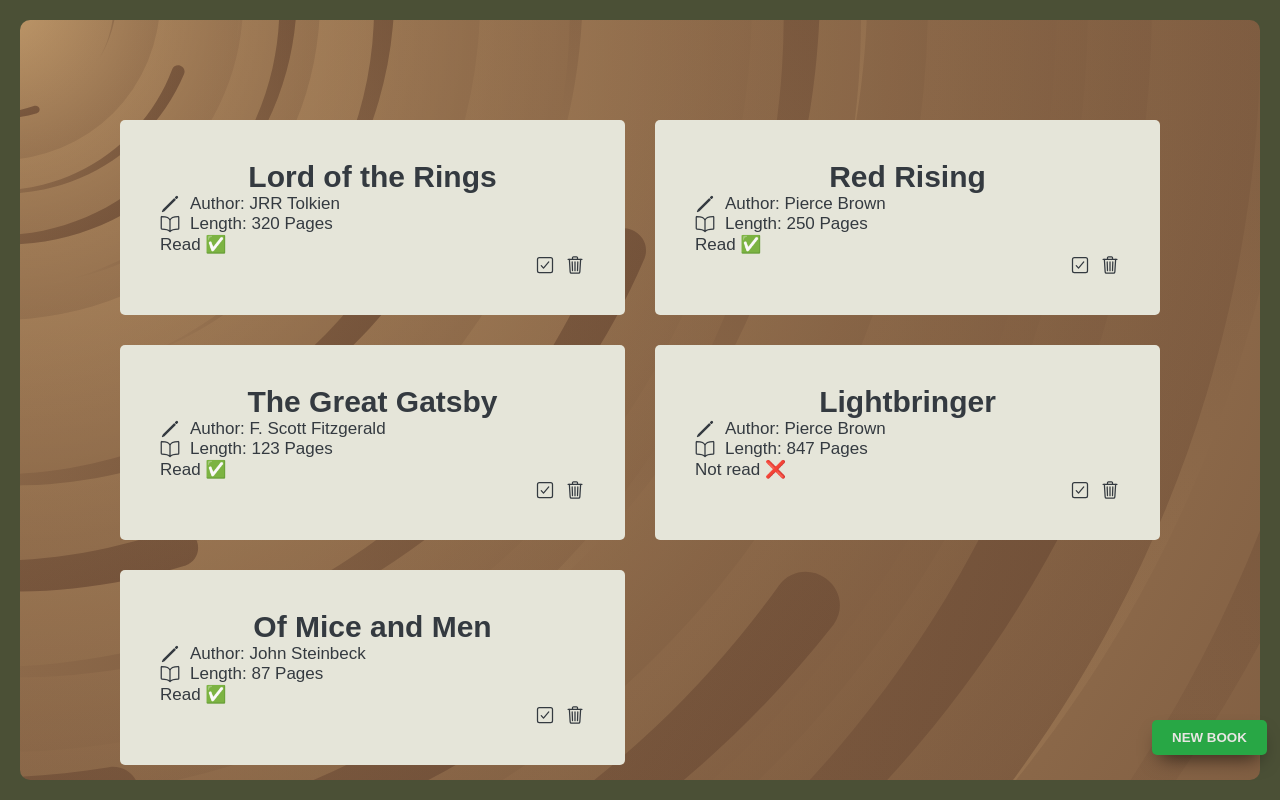
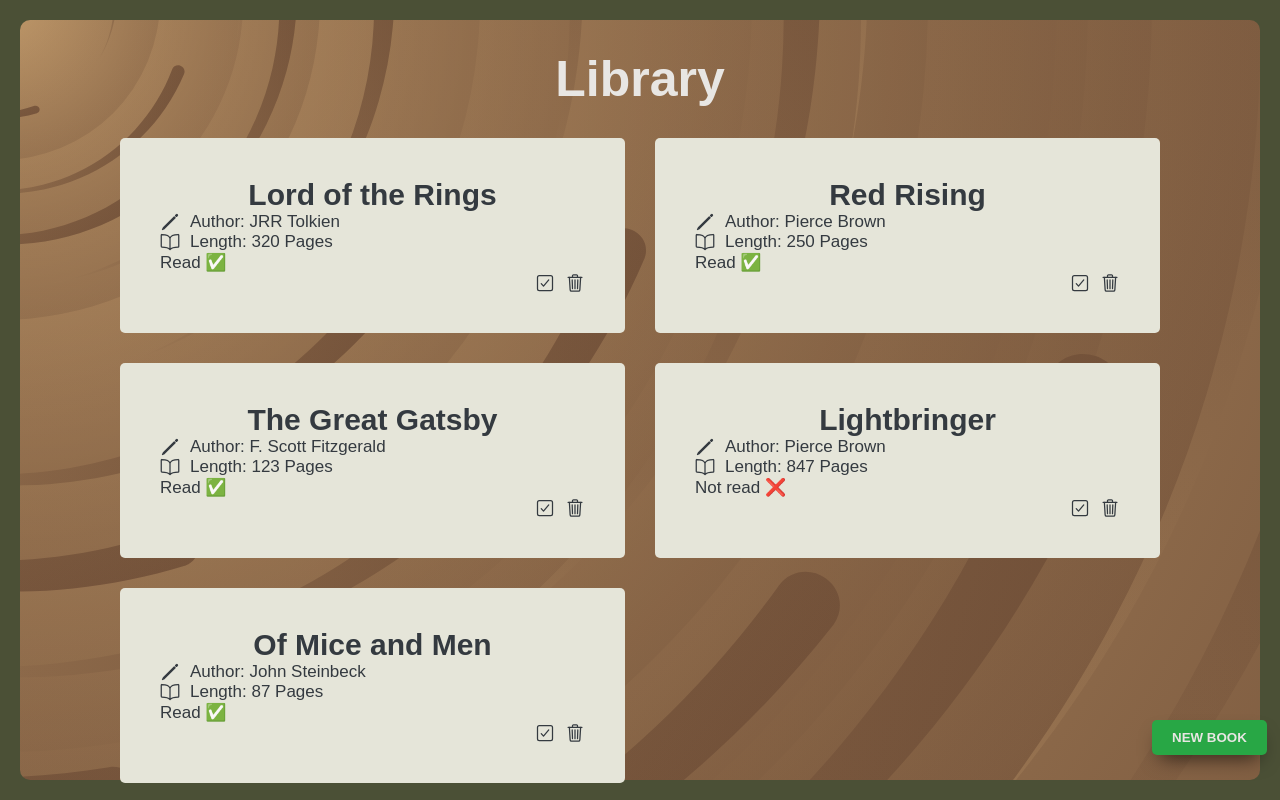
Before and after one commit to Extraterra1/Library, a plain HTML site: page index.html in a window 1280 px wide. Drawn offline with nearby package versions, Linux system fonts and the light colour scheme; a web font is replaced by a local one.

Commit message:
add readme

```diff
--- a/index.html
+++ b/index.html
@@ -33,7 +33,7 @@
       </div>
     </div>
     <div class="container">
-      <div class="library"></div>
+      <div class="library"><h1>Library</h1></div>
 
       <button class="btn fixed">NEW BOOK</button>
     </div>
--- a/style.css
+++ b/style.css
@@ -30,11 +30,19 @@ ul {
   background-size: cover;
   height: 100%;
   border-radius: 10px;
-  padding: 10rem;
+  padding: 3rem 10rem;
 
   display: grid;
   grid-template-columns: repeat(auto-fit, minmax(50rem, 1fr));
+  grid-template-rows: auto 1fr 1fr;
   gap: 3rem;
+}
+
+.library h1 {
+  grid-column: 1/-1;
+  font-size: 5rem;
+  justify-self: center;
+  color: var(--text-white);
 }
 
 .card {
```
Also changed, not shown: website snapshot.png (added), 1 other file.
